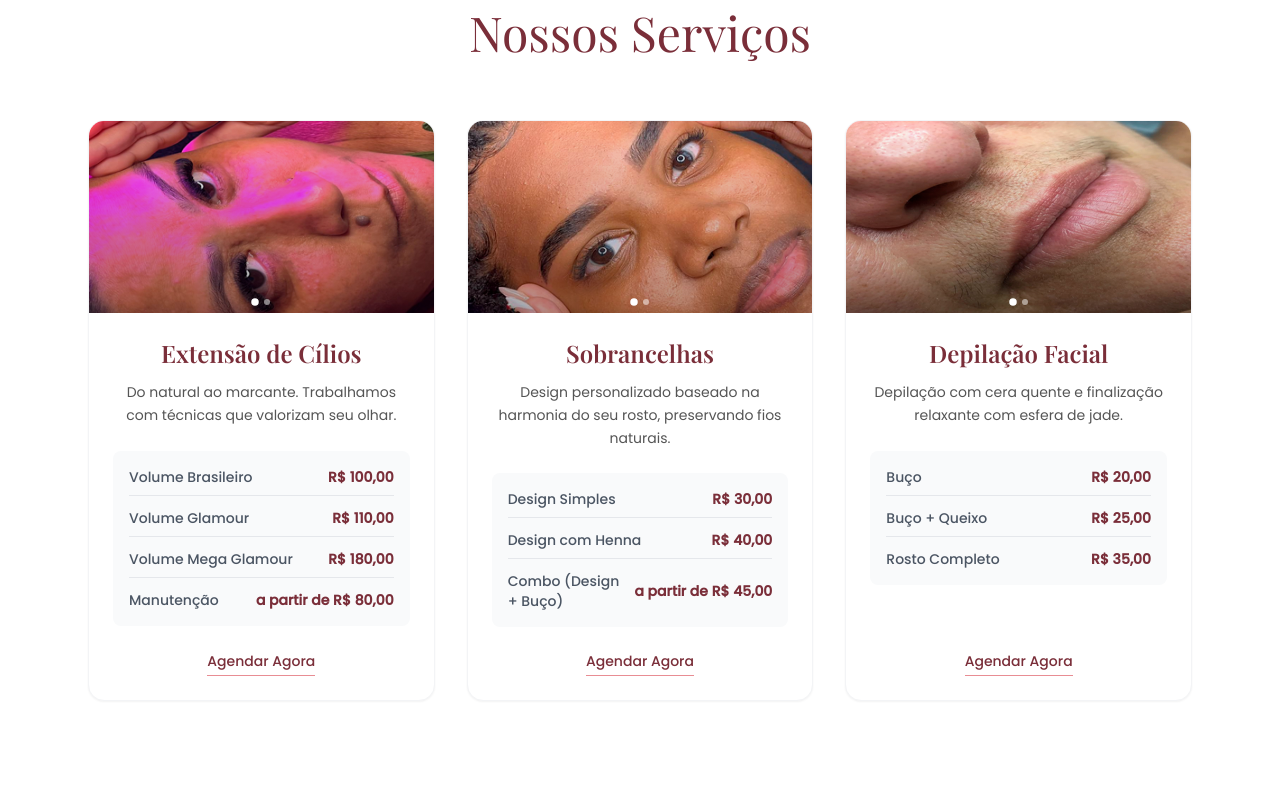
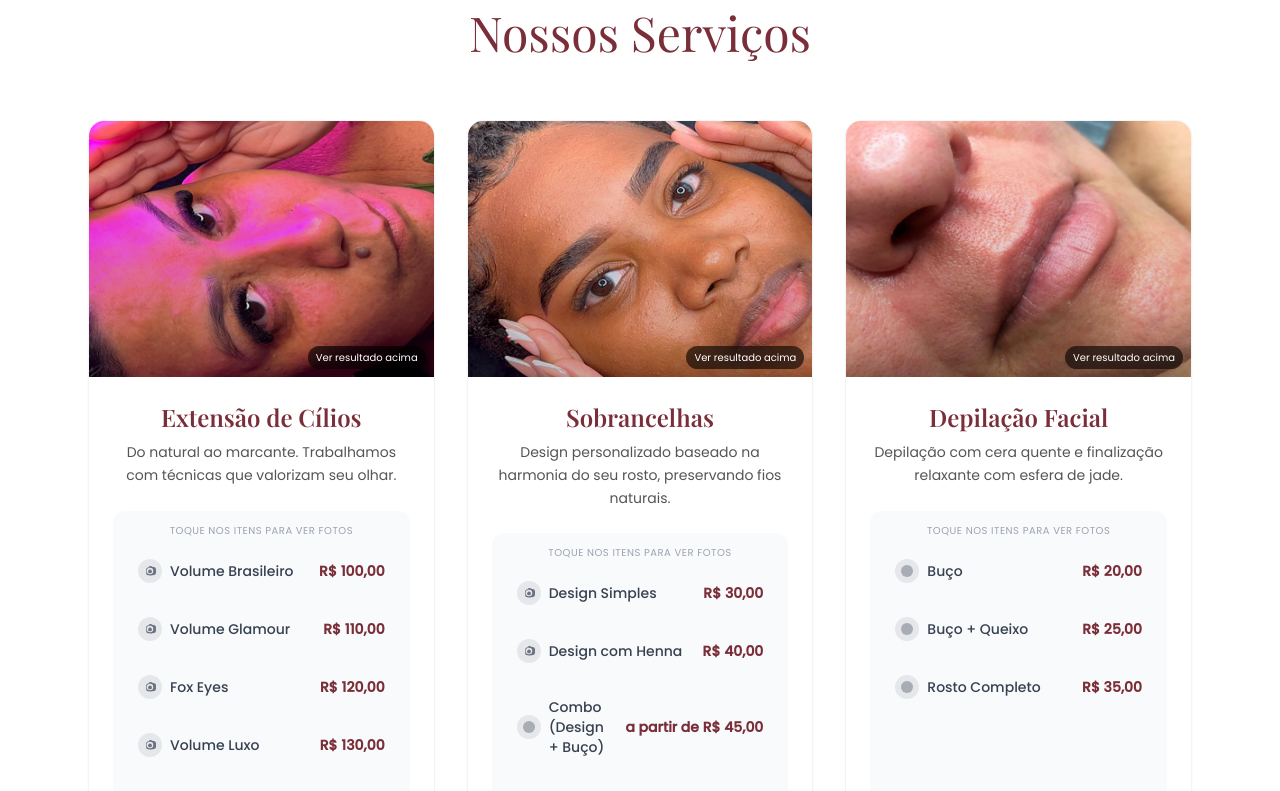
Before and after one commit to Tomfg11/lpa-estetica-site, a React (Vite) app: page / in a window 1280 px wide. Shown: the part 840-1631 px from the top of the page. Built offline with nearby package versions, Linux system fonts and the light colour scheme.

Commit message:
feat: Add novo procedimento e ajuste para cada procedimento ter sua imagem

```diff
--- a/src/components/ui/Card.jsx
+++ b/src/components/ui/Card.jsx
@@ -1,78 +1,45 @@
 import React, { useState } from 'react';
 
-// 1. Recebemos 'onAction' aqui nas propriedades
 const Card = ({ title, description, images, items, actionLabel = "Agendar Agora", onAction }) => {
-  const [currentImageIndex, setCurrentImageIndex] = useState(0);
+  // 1. INICIALIZAÇÃO SEGURA:
+  // Começamos o estado já com a primeira imagem. Sem useEffect.
+  const [currentImage, setCurrentImage] = useState(images && images.length > 0 ? images[0] : '');
 
-  const nextImage = (e) => {
-    // Não precisa mais de stopPropagation pois o card não tem clique geral,
-    // mas mal não faz manter.
-    e.stopPropagation();
-    setCurrentImageIndex((prev) => (prev === images.length - 1 ? 0 : prev + 1));
-  };
+  // Estado para marcar qual item está selecionado (para ficar azulzinho/destacado)
+  const [selectedItemIndex, setSelectedItemIndex] = useState(null);
 
-  const prevImage = (e) => {
-    e.stopPropagation();
-    setCurrentImageIndex((prev) => (prev === 0 ? images.length - 1 : prev - 1));
+  // Função para trocar a foto quando clica no serviço
+  const handleItemClick = (image, index) => {
+    // Só troca a foto se o item tiver uma imagem configurada no content.js
+    if (image) {
+      setCurrentImage(image);
+    }
+    // Marca o item como selecionado de qualquer forma (feedback visual)
+    setSelectedItemIndex(index);
   };
 
   return (
-    // Removi 'group' e hovers de clique para não parecer um botão gigante,
-    // mas mantive a sombra e o translate para ficar bonito.
-    <div className="bg-white rounded-2xl shadow-sm hover:shadow-xl hover:-translate-y-1 transition-all duration-300 border border-gray-100 flex flex-col h-full overflow-hidden relative">
+    <div className="bg-white rounded-2xl shadow-sm hover:shadow-xl transition-all duration-300 border border-gray-100 flex flex-col h-full overflow-hidden relative">
 
       {/* ÁREA DA IMAGEM */}
-      <div className="h-48 w-full overflow-hidden relative bg-gray-100 group">
-      {/* Adicionei 'group' aqui na imagem para as setas aparecerem só ao passar o mouse na FOTO (no desktop) */}
+      <div className="h-64 w-full overflow-hidden relative bg-gray-100">
+        <img
+          src={currentImage}
+          alt={title}
+          className="w-full h-full object-cover transition-all duration-500 ease-in-out"
+        />
+        {/* Gradiente para dar leitura caso tenha texto em cima */}
+        <div className="absolute inset-0 bg-gradient-to-t from-black/20 to-transparent pointer-events-none"></div>
 
-        <img
-          src={images[currentImageIndex]}
-          alt={`${title} - Foto ${currentImageIndex + 1}`}
-          className="w-full h-full object-cover transition-opacity duration-500"
-        />
-
-        <div className="absolute inset-0 bg-gradient-to-t from-black/30 to-transparent pointer-events-none"></div>
-
-        {/* CONTROLES DO CARROSSEL */}
-        {images.length > 1 && (
-          <>
-            <button
-              onClick={prevImage}
-              className="absolute left-2 top-1/2 -translate-y-1/2 bg-white/80 hover:bg-white text-brand-primary rounded-full p-1.5 shadow-md backdrop-blur-sm transition-all opacity-100 md:opacity-0 md:group-hover:opacity-100"
-              title="Foto Anterior"
-            >
-              <svg xmlns="http://www.w3.org/2000/svg" fill="none" viewBox="0 0 24 24" strokeWidth={2.5} stroke="currentColor" className="w-4 h-4">
-                <path strokeLinecap="round" strokeLinejoin="round" d="M15.75 19.5L8.25 12l7.5-7.5" />
-              </svg>
-            </button>
-
-            <button
-              onClick={nextImage}
-              className="absolute right-2 top-1/2 -translate-y-1/2 bg-white/80 hover:bg-white text-brand-primary rounded-full p-1.5 shadow-md backdrop-blur-sm transition-all opacity-100 md:opacity-0 md:group-hover:opacity-100"
-              title="Próxima Foto"
-            >
-              <svg xmlns="http://www.w3.org/2000/svg" fill="none" viewBox="0 0 24 24" strokeWidth={2.5} stroke="currentColor" className="w-4 h-4">
-                <path strokeLinecap="round" strokeLinejoin="round" d="M8.25 4.5l7.5 7.5-7.5 7.5" />
-              </svg>
-            </button>
-
-            <div className="absolute bottom-2 left-0 right-0 flex justify-center gap-1.5">
-              {images.map((_, idx) => (
-                <div
-                  key={idx}
-                  className={`w-1.5 h-1.5 rounded-full shadow-sm transition-all ${
-                    idx === currentImageIndex ? 'bg-white scale-125' : 'bg-white/50'
-                  }`}
-                />
-              ))}
-            </div>
-          </>
-        )}
+        {/* Dica visual flutuante */}
+        <div className="absolute bottom-2 right-2 bg-black/60 backdrop-blur-md text-white text-[10px] px-2 py-1 rounded-full pointer-events-none">
+           Ver resultado acima
+        </div>
       </div>
 
-      {/* CONTEÚDO DO TEXTO */}
+      {/* CONTEÚDO */}
       <div className="p-6 flex flex-col items-center text-center flex-grow">
-        <h3 className="font-serif text-2xl text-brand-primary mb-3 font-semibold">
+        <h3 className="font-serif text-2xl text-brand-primary mb-2 font-semibold">
           {title}
         </h3>
 
@@ -80,21 +47,54 @@ const Card = ({ title, description, images, items, actionLabel = "Agendar Agora"
           {description}
         </p>
 
+        {/* LISTA DE PREÇOS INTERATIVA */}
         {items && (
-          <div className="w-full mb-6 space-y-3 bg-gray-50 p-4 rounded-lg">
+          <div className="w-full mb-6 space-y-2 bg-gray-50 p-3 rounded-xl flex-grow">
+            <p className="text-[10px] text-gray-400 uppercase tracking-wider mb-2">
+              Toque nos itens para ver fotos
+            </p>
+
             {items.map((item, index) => (
-              <div key={index} className="flex justify-between items-center text-sm border-b border-gray-200 last:border-0 pb-2 last:pb-0">
-                <span className="text-gray-600 font-medium text-left">{item.name}</span>
+              <div
+                key={index}
+                // AÇÃO DE CLIQUE:
+                onClick={() => handleItemClick(item.image, index)}
+                className={`flex justify-between items-center text-sm p-3 rounded-lg cursor-pointer transition-all border ${
+                  selectedItemIndex === index
+                    ? 'bg-white border-brand-primary shadow-sm ring-1 ring-brand-primary/20' // Estilo Selecionado
+                    : 'border-transparent hover:bg-white hover:border-gray-200' // Estilo Normal
+                }`}
+              >
+                <div className="text-left flex items-center gap-2">
+                    {/* Ícone condicional: Mostra câmera se tiver foto, ou bolinha se não tiver */}
+                    <div className={`p-1.5 rounded-full ${selectedItemIndex === index ? 'bg-brand-primary text-white' : 'bg-gray-200 text-gray-500'}`}>
+                      {item.image ? (
+                        /* Ícone de Câmera */
+                        <svg xmlns="http://www.w3.org/2000/svg" viewBox="0 0 24 24" fill="currentColor" className="w-3 h-3">
+                          <path d="M12 9a3.75 3.75 0 100 7.5A3.75 3.75 0 0012 9z" />
+                          <path fillRule="evenodd" d="M9.344 3.071a4.988 4.988 0 011.65-.945A24.89 24.89 0 0112 2c.983 0 1.948.096 2.888.277.633.123 1.205.446 1.65.945l.233.26c.38.423.916.67 1.485.684.975.023 1.93.181 2.834.463A4.542 4.542 0 0124 9.07v6.621a4.544 4.544 0 01-3.69 4.417A25.106 25.106 0 0112 21c-1.348 0-2.668-.086-3.953-.251a4.545 4.545 0 01-3.69-4.417V9.07a4.543 4.543 0 012.947-4.239c.904-.282 1.86-.44 2.834-.463.568-.014 1.104-.26 1.485-.683l.233-.26zM5.5 12a6.5 6.5 0 1113 0 6.5 6.5 0 01-13 0z" clipRule="evenodd" />
+                        </svg>
+                      ) : (
+                        /* Bolinha simples para itens sem foto */
+                        <div className="w-3 h-3 rounded-full bg-current opacity-50" />
+                      )}
+                    </div>
+
+                    <div>
+                      <span className={`font-medium block ${selectedItemIndex === index ? 'text-brand-primary' : 'text-gray-700'}`}>
+                        {item.name}
+                      </span>
+                    </div>
+                </div>
                 <span className="text-brand-primary font-bold whitespace-nowrap ml-2">{item.price}</span>
               </div>
             ))}
           </div>
         )}
 
-        {/* 2. O CLIQUE AGORA É AQUI NO BOTÃO */}
         <button
           onClick={onAction}
-          className="mt-auto text-brand-primary text-sm font-medium border-b border-brand-accent pb-1 hover:text-brand-accent transition-colors"
+          className="mt-auto w-full py-3 rounded-xl bg-brand-primary text-white text-sm font-bold shadow-lg shadow-brand-primary/30 hover:bg-brand-accent hover:scale-[1.02] active:scale-95 transition-all"
         >
           {actionLabel}
         </button>
--- a/src/data/content.js
+++ b/src/data/content.js
@@ -2,6 +2,8 @@ import Sobrancelha1 from '../assets/Sobrancelha1.png';
 import Sobrancelha2 from '../assets/Sobrancelha2.png';
 import Cilios1 from '../assets/Cilios1.png';
 import Cilios2 from '../assets/Cilios2.png';
+import Cilios3 from '../assets/glamour.png';
+import Cilios4 from '../assets/foxeyes.png';
 import Depilacao1 from '../assets/Depilacao1.png';
 import Depilacao2 from '../assets/Depilacao2.png';
 
@@ -34,10 +36,30 @@ export const content = {
         Cilios2
       ],
       items: [
-        { name: "Volume Brasileiro", price: "R$ 100,00" },
-        { name: "Volume Glamour", price: "R$ 110,00" },
-        { name: "Volume Mega Glamour", price: "R$ 180,00" },
-        { name: "Manutenção", price: "a partir de R$ 80,00" }
+        {
+          name: "Volume Brasileiro",
+          price: "R$ 100,00",
+          image: Cilios2
+        },
+        {
+          name: "Volume Glamour",
+          price: "R$ 110,00",
+          image: Cilios3
+        },
+        {
+          name: "Fox Eyes",
+          price: "R$ 120,00",
+          image: Cilios4
+        },
+        {
+          name: "Volume Luxo",
+          price: "R$ 130,00",
+          image: Cilios1
+        },
+        {
+          name: "Manutenção",
+          price: "a partir de R$ 80,00",
+        },
       ],
       icon: "👁️"
     },
@@ -50,8 +72,16 @@ export const content = {
         Sobrancelha2
       ],
       items: [
-        { name: "Design Simples", price: "R$ 30,00" },
-        { name: "Design com Henna", price: "R$ 40,00" },
+        {
+          name: "Design Simples",
+          price: "R$ 30,00",
+          image: Sobrancelha2
+        },
+        {
+          name: "Design com Henna",
+          price: "R$ 40,00",
+          image: Sobrancelha1
+        },
         { name: "Combo (Design + Buço)", price: "a partir de R$ 45,00" }
       ],
       icon: "✨"
@@ -61,7 +91,6 @@ export const content = {
       title: "Depilação Facial",
       description: "Depilação com cera quente e finalização relaxante com esfera de jade.",
       images: [
-        Depilacao1,
         Depilacao2
       ],
       items: [
```
Also changed, not shown: src/assets/foxeyes.png (added), src/assets/glamour.png (added).
